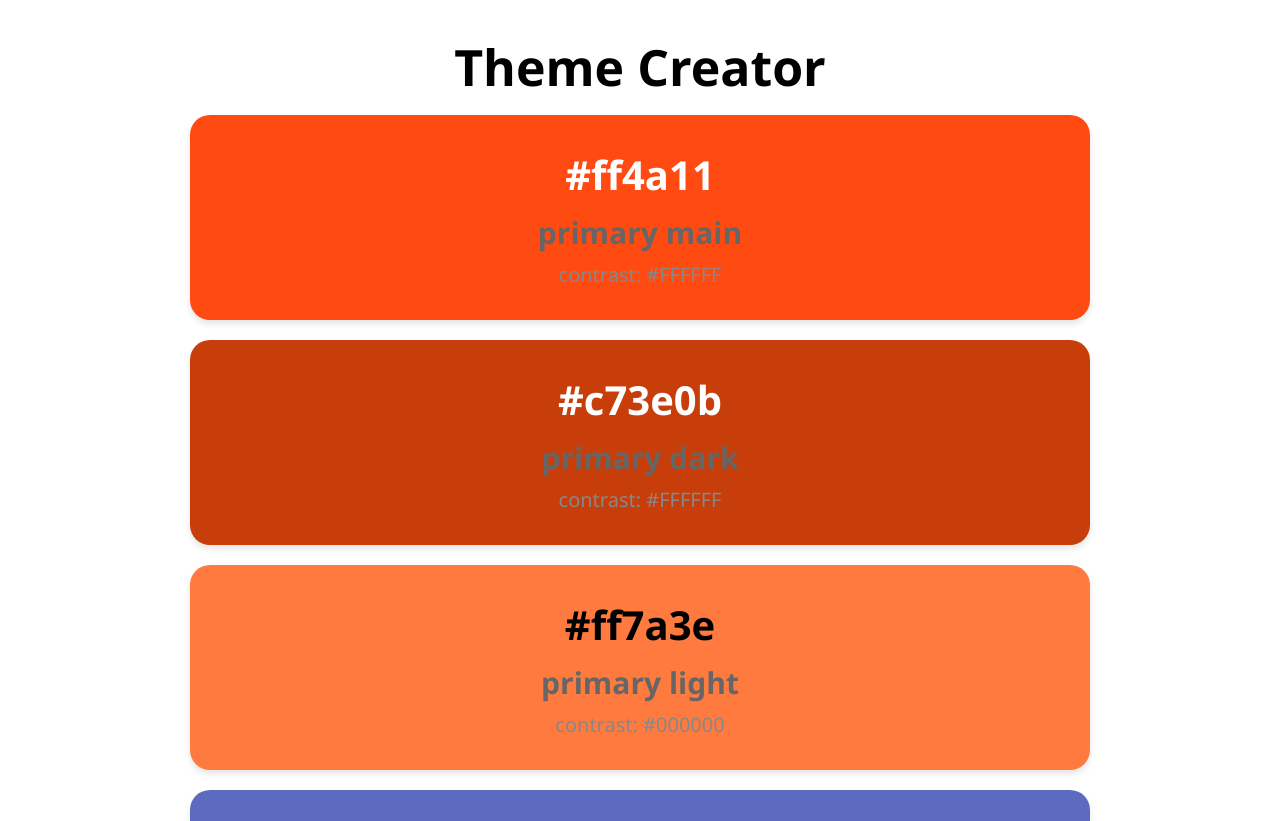
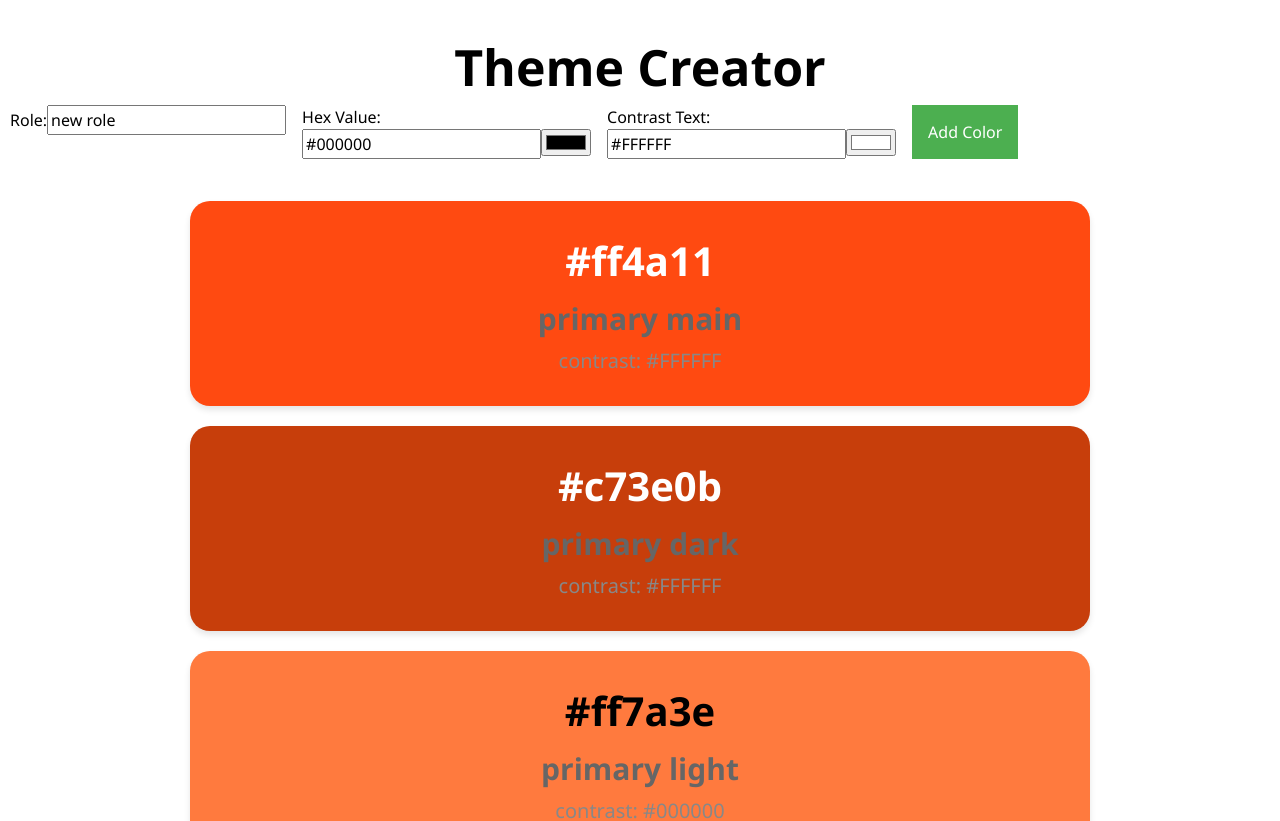
Before and after one commit to IboNdure/Recap-3, a React (Vite) app: page / in a window 1280 px wide. Shown: the top 821 px of the page. Built offline with nearby package versions, Linux system fonts and the light colour scheme.

Commit message:
addcolorsnew

```diff
--- a/src/App.jsx
+++ b/src/App.jsx
@@ -1,13 +1,22 @@
+import { useState } from "react";
+import ColorForm from "./Components/ColorForm";
+import Color from "./Components/Color/Color";
 import { initialColors } from "./lib/colors";
-import Color from "./Components/Color/Color";
 import "./App.css";
 
 function App() {
+  const [colors, setColors] = useState(initialColors);
+
+  const addColor = (newColor) => {
+    setColors([newColor, ...colors]); // Add new color to the top
+  };
+
   return (
     <>
       <h1>Theme Creator</h1>
+      <ColorForm addColor={addColor} />
       <div className="color-grid">
-        {initialColors.map((color) => (
+        {colors.map((color) => (
           <Color key={color.id} color={color} />
         ))}
       </div>
--- a/src/Components/Color/Color.css
+++ b/src/Components/Color/Color.css
@@ -39,3 +39,22 @@ h1 {
   font-size: 50px;
   margin-top: 20px;
 }
+
+form {
+  display: flex;
+  /* flex-direction: column; */
+  gap: 1rem;
+  margin-bottom: 2rem;
+}
+
+button {
+  padding: 0.5rem 1rem;
+  background-color: #4caf50;
+  color: white;
+  border: none;
+  cursor: pointer;
+}
+
+button:hover {
+  background-color: #45a049;
+}
--- /dev/null
+++ b/src/Components/Color/ColorInput.jsx
@@ -0,0 +1,18 @@
+const ColorInput = ({ value, onChange }) => {
+  return (
+    <div>
+      <input
+        type="text"
+        value={value}
+        onChange={(e) => onChange(e.target.value)}
+      />
+      <input
+        type="color"
+        value={value}
+        onChange={(e) => onChange(e.target.value)}
+      />
+    </div>
+  );
+};
+
+export default ColorInput;
--- /dev/null
+++ b/src/Components/ColorForm.jsx
@@ -0,0 +1,46 @@
+import { useState } from "react";
+import { nanoid } from "nanoid"; // Use nanoid for generating unique ids
+import ColorInput from "./Color/ColorInput";
+const ColorForm = ({ addColor }) => {
+  const [role, setRole] = useState("new role");
+  const [hex, setHex] = useState("#000000");
+  const [contrastText, setContrastText] = useState("#FFFFFF");
+
+  const handleSubmit = (e) => {
+    e.preventDefault();
+    const newColor = {
+      id: nanoid(),
+      role,
+      hex,
+      contrastText,
+    };
+    addColor(newColor);
+  };
+
+  return (
+    <form onSubmit={handleSubmit}>
+      <label>
+        Role:
+        <input
+          type="text"
+          value={role}
+          onChange={(e) => setRole(e.target.value)}
+        />
+      </label>
+
+      <label>
+        Hex Value:
+        <ColorInput value={hex} onChange={setHex} />
+      </label>
+
+      <label>
+        Contrast Text:
+        <ColorInput value={contrastText} onChange={setContrastText} />
+      </label>
+
+      <button type="submit">Add Color</button>
+    </form>
+  );
+};
+
+export default ColorForm;
```
